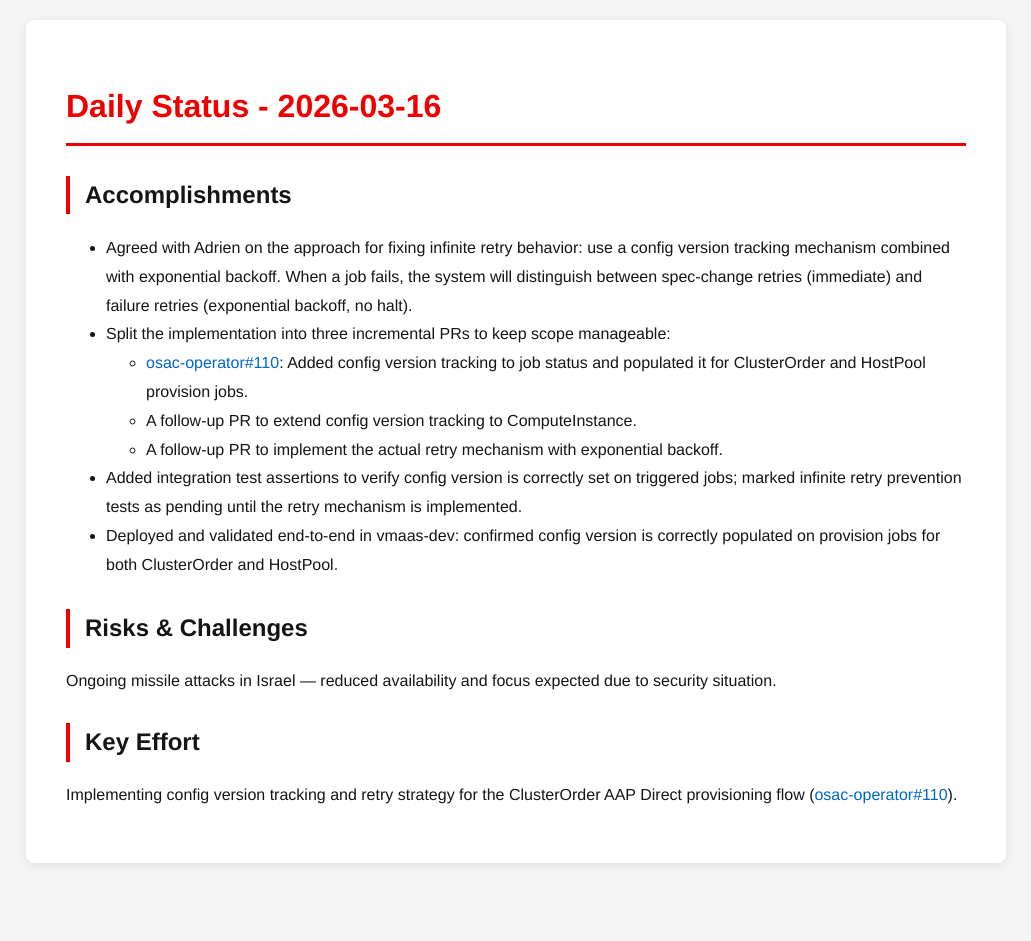
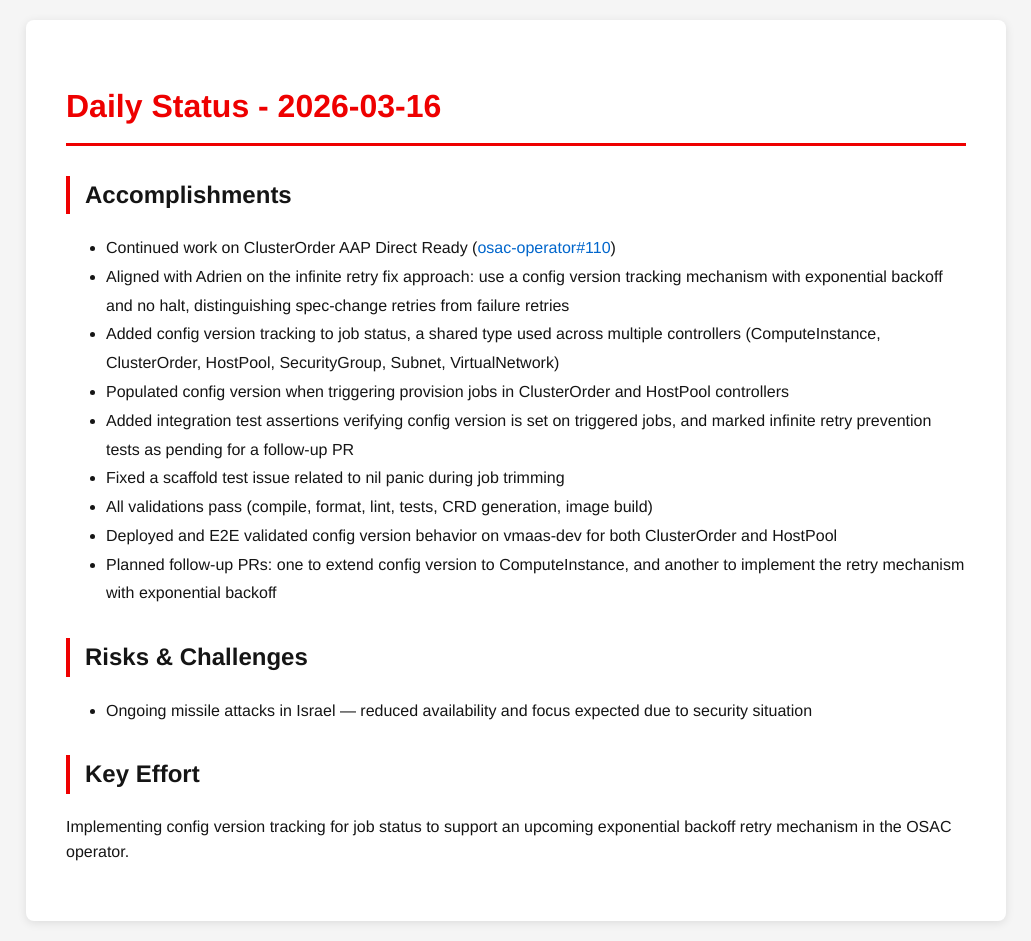
Before and after one commit to tzvatot/daily-status, a Jekyll site: the page built from 2026-03-16.md, in a window 1280 px wide. Shown: the whole page, without its empty margins (124-1155 px from the left). Built offline with Jekyll 4.4.1, drawn with Linux system fonts in a browser that asks for light colours; before the commit the page ends 900 px from its top, so only the background shows below that.

Commit message:
Daily status update - 2026-03-16

```diff
--- a/2026-03-16.md
+++ b/2026-03-16.md
@@ -7,16 +7,18 @@ date: 2026-03-16
 # Daily Status - 2026-03-16
 
 ## Accomplishments
-- Agreed with Adrien on the approach for fixing infinite retry behavior: use a config version tracking mechanism combined with exponential backoff. When a job fails, the system will distinguish between spec-change retries (immediate) and failure retries (exponential backoff, no halt).
-- Split the implementation into three incremental PRs to keep scope manageable:
-  - [osac-operator#110](https://github.com/osac-project/osac-operator/pull/110): Added config version tracking to job status and populated it for ClusterOrder and HostPool provision jobs.
-  - A follow-up PR to extend config version tracking to ComputeInstance.
-  - A follow-up PR to implement the actual retry mechanism with exponential backoff.
-- Added integration test assertions to verify config version is correctly set on triggered jobs; marked infinite retry prevention tests as pending until the retry mechanism is implemented.
-- Deployed and validated end-to-end in vmaas-dev: confirmed config version is correctly populated on provision jobs for both ClusterOrder and HostPool.
+- Continued work on ClusterOrder AAP Direct Ready ([osac-operator#110](https://github.com/osac-project/osac-operator/pull/110))
+- Aligned with Adrien on the infinite retry fix approach: use a config version tracking mechanism with exponential backoff and no halt, distinguishing spec-change retries from failure retries
+- Added config version tracking to job status, a shared type used across multiple controllers (ComputeInstance, ClusterOrder, HostPool, SecurityGroup, Subnet, VirtualNetwork)
+- Populated config version when triggering provision jobs in ClusterOrder and HostPool controllers
+- Added integration test assertions verifying config version is set on triggered jobs, and marked infinite retry prevention tests as pending for a follow-up PR
+- Fixed a scaffold test issue related to nil panic during job trimming
+- All validations pass (compile, format, lint, tests, CRD generation, image build)
+- Deployed and E2E validated config version behavior on vmaas-dev for both ClusterOrder and HostPool
+- Planned follow-up PRs: one to extend config version to ComputeInstance, and another to implement the retry mechanism with exponential backoff
 
 ## Risks & Challenges
-Ongoing missile attacks in Israel — reduced availability and focus expected due to security situation.
+- Ongoing missile attacks in Israel — reduced availability and focus expected due to security situation
 
 ## Key Effort
-Implementing config version tracking and retry strategy for the ClusterOrder AAP Direct provisioning flow ([osac-operator#110](https://github.com/osac-project/osac-operator/pull/110)).
+Implementing config version tracking for job status to support an upcoming exponential backoff retry mechanism in the OSAC operator.
```
